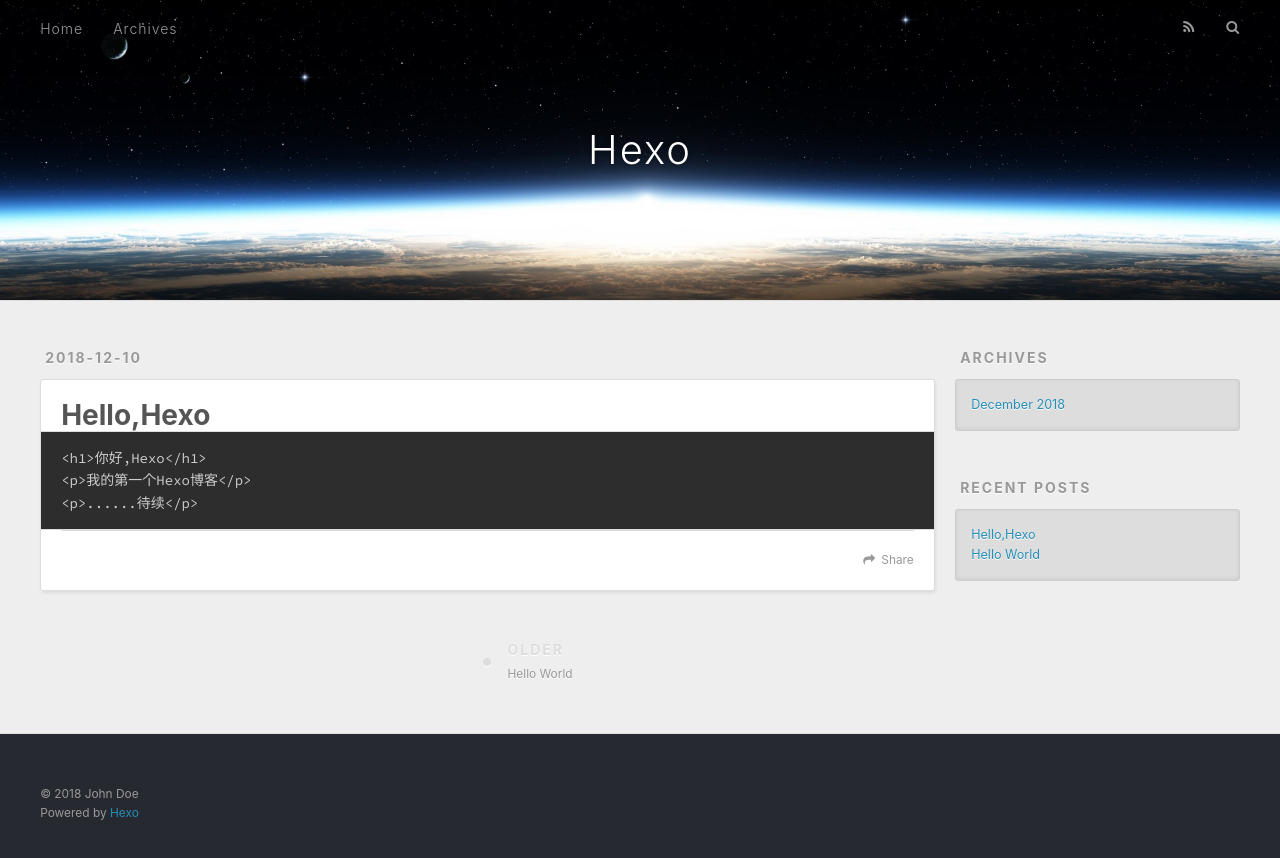
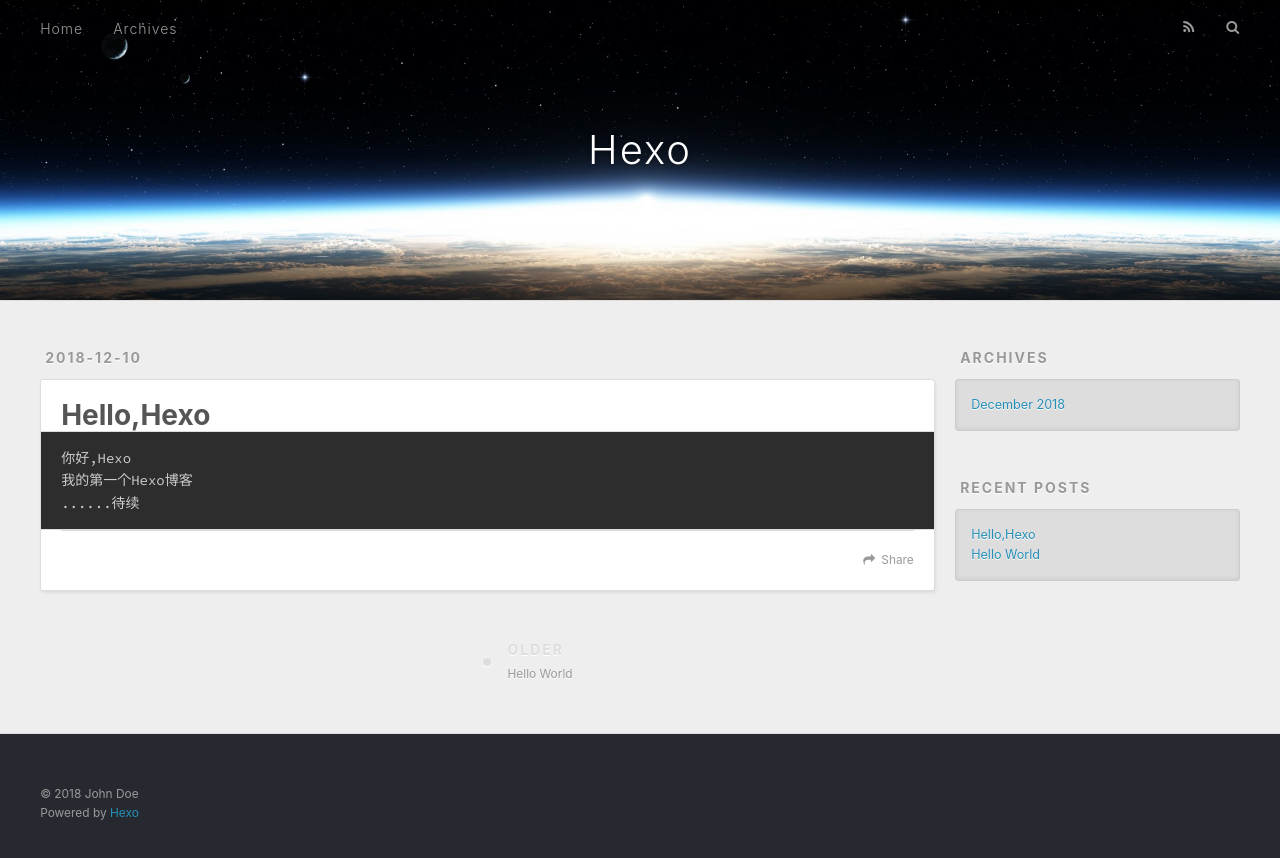
Before and after one commit to 2275981101/2275981101.github.io, a plain HTML site: page 2018/12/10/Hello-Hexo/index.html in a window 1280 px wide. Drawn offline with nearby package versions, Linux system fonts and the light colour scheme.

Commit message:
Site updated: 2018-12-10 18:07:57

```diff
--- a/2018/12/10/Hello-Hexo/index.html
+++ b/2018/12/10/Hello-Hexo/index.html
@@ -7,17 +7,17 @@
 
   <title>Hello,Hexo | Hexo</title>
   <meta name="viewport" content="width=device-width, initial-scale=1, maximum-scale=1">
-  <meta name="description" content="&amp;lt;h1&amp;gt;你好,Hexo&amp;lt;/h1&amp;gt; &amp;lt;p&amp;gt;我的第一个Hexo博客&amp;lt;/p&amp;gt; &amp;lt;p&amp;gt;......待续&amp;lt;/p&amp;gt;">
+  <meta name="description" content="你好,Hexo 我的第一个Hexo博客 ......待续">
 <meta property="og:type" content="article">
 <meta property="og:title" content="Hello,Hexo">
 <meta property="og:url" content="http://yoursite.com/2018/12/10/Hello-Hexo/index.html">
 <meta property="og:site_name" content="Hexo">
-<meta property="og:description" content="&amp;lt;h1&amp;gt;你好,Hexo&amp;lt;/h1&amp;gt; &amp;lt;p&amp;gt;我的第一个Hexo博客&amp;lt;/p&amp;gt; &amp;lt;p&amp;gt;......待续&amp;lt;/p&amp;gt;">
+<meta property="og:description" content="你好,Hexo 我的第一个Hexo博客 ......待续">
 <meta property="og:locale" content="default">
-<meta property="og:updated_time" content="2018-12-10T09:36:55.015Z">
+<meta property="og:updated_time" content="2018-12-10T10:06:52.335Z">
 <meta name="twitter:card" content="summary">
 <meta name="twitter:title" content="Hello,Hexo">
-<meta name="twitter:description" content="&amp;lt;h1&amp;gt;你好,Hexo&amp;lt;/h1&amp;gt; &amp;lt;p&amp;gt;我的第一个Hexo博客&amp;lt;/p&amp;gt; &amp;lt;p&amp;gt;......待续&amp;lt;/p&amp;gt;">
+<meta name="twitter:description" content="你好,Hexo 我的第一个Hexo博客 ......待续">
 
     <link rel="alternate" href="/atom.xml" title="Hexo" type="application/atom+xml">
 
@@ -86,9 +86,9 @@
 
     <div class="article-entry" itemprop="articleBody">
 
-        <pre><code>&lt;h1&gt;你好,Hexo&lt;/h1&gt;
-&lt;p&gt;我的第一个Hexo博客&lt;/p&gt;
-&lt;p&gt;......待续&lt;/p&gt;
+        <pre><code>你好,Hexo
+我的第一个Hexo博客
+......待续
 </code></pre>
 
     </div>
```
Also changed, not shown: index.html (+3 -3 lines).
